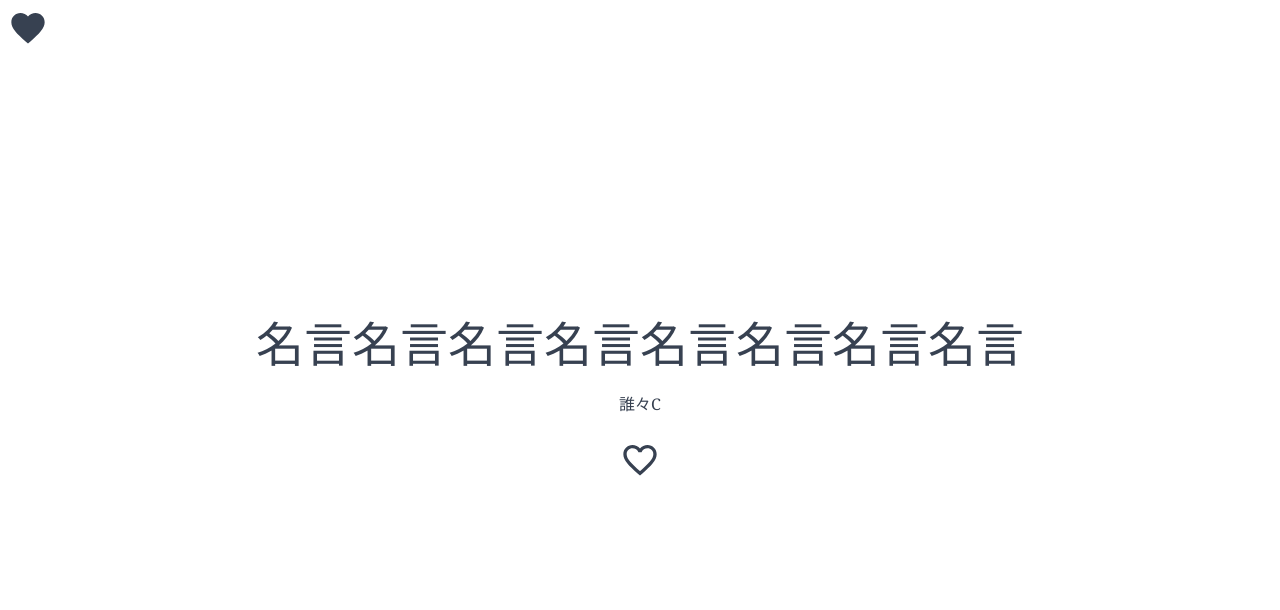
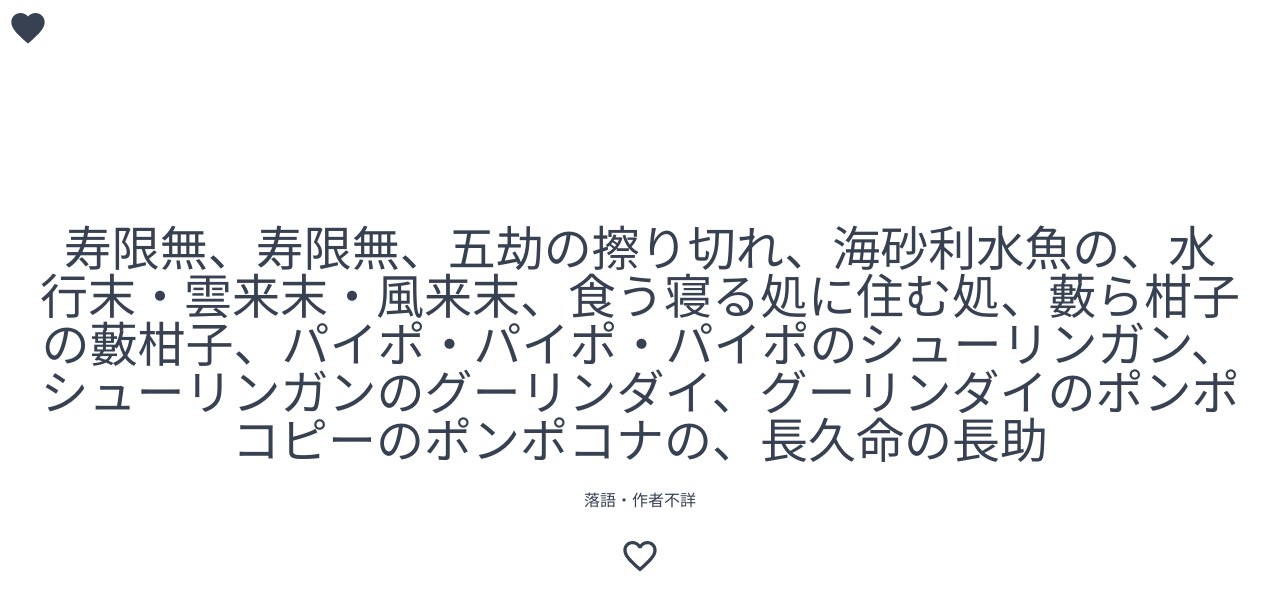
Before and after one commit to kymlu/meigen, a React (Create React App) app: page / in a window 1280 px wide. Shown: the top 610 px of the page. Built offline with nearby package versions, Linux system fonts and the light colour scheme.

Commit message:
add more sample data

```diff
--- a/src/data/data.ts
+++ b/src/data/data.ts
@@ -53,20 +53,68 @@ export const mainMottoList: Motto[] = [
     author: "しまたろう"
   },
   {
-    id: 5,
-    text: "名言名言名言名言名言",
-    author: "誰々A",
-    scene: "場面A"
+    "id": 5,
+    "text": "七転び八起き",
+    "author": "ことわざ"
   },
   {
-    id: 6,
-    text: "名言名言名言",
-    author: "誰々B",
-    scene: "場面B"
+    "id": 6,
+    "text": "我以外皆我師",
+    "author": "吉川英治"
   },
   {
-    id: 7,
-    text: "名言名言名言名言名言名言名言名言",
-    author: "誰々C",
+    "id": 7,
+    "text": "人間万事塞翁が馬",
+    "author": "故事成語"
   },
+  {
+    "id": 8,
+    "text": "為せば成る、為さねば成らぬ",
+    "author": "上杉鷹山"
+  },
+  {
+    "id": 9,
+    "text": "日日是好日",
+    "author": "禅語"
+  },
+  {
+    "id": 10,
+    "text": "初心忘るべからず",
+    "author": "世阿弥"
+  },
+  {
+    "id": 11,
+    "text": "一期一会",
+    "author": "禅語"
+  },
+  {
+    "id": 12,
+    "text": "夢なき者に成功なし",
+    "author": "吉田松陰"
+  },
+  {
+    "id": 13,
+    "text": "努力は必ず報われる",
+    "author": "王貞治"
+  },
+  {
+    "id": 14,
+    "text": "花は桜木、人は武士",
+    "author": "ことわざ"
+  },
+  {
+    "id": 15,
+    "text": "月に叢雲、花に風",
+    "author": "古語"
+  },
+  {
+    "id": 16,
+    "text": "不撓不屈",
+    "author": "ことわざ"
+  },
+  {
+    "id": 17,
+    "text": "寿限無、寿限無、五劫の擦り切れ、海砂利水魚の、水行末・雲来末・風来末、食う寝る処に住む処、藪ら柑子の藪柑子、パイポ・パイポ・パイポのシューリンガン、シューリンガンのグーリンダイ、グーリンダイのポンポコピーのポンポコナの、長久命の長助",
+    "author": "落語・作者不詳"
+  }
 ]
```
